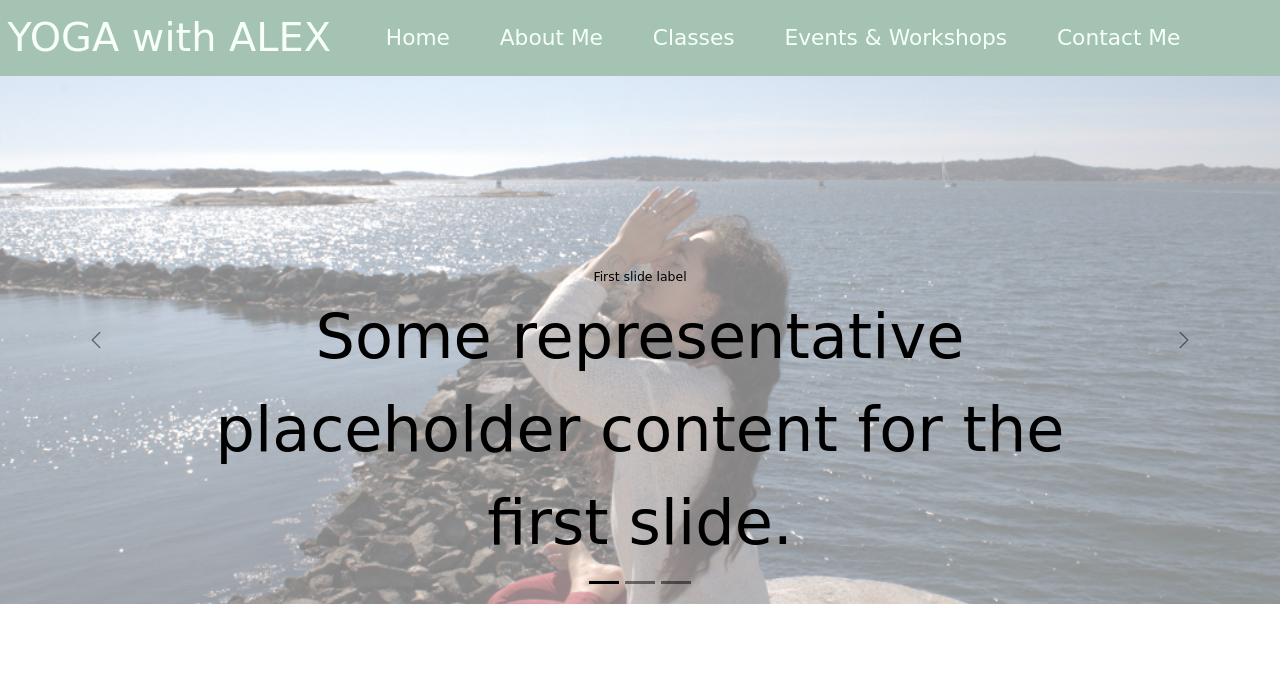
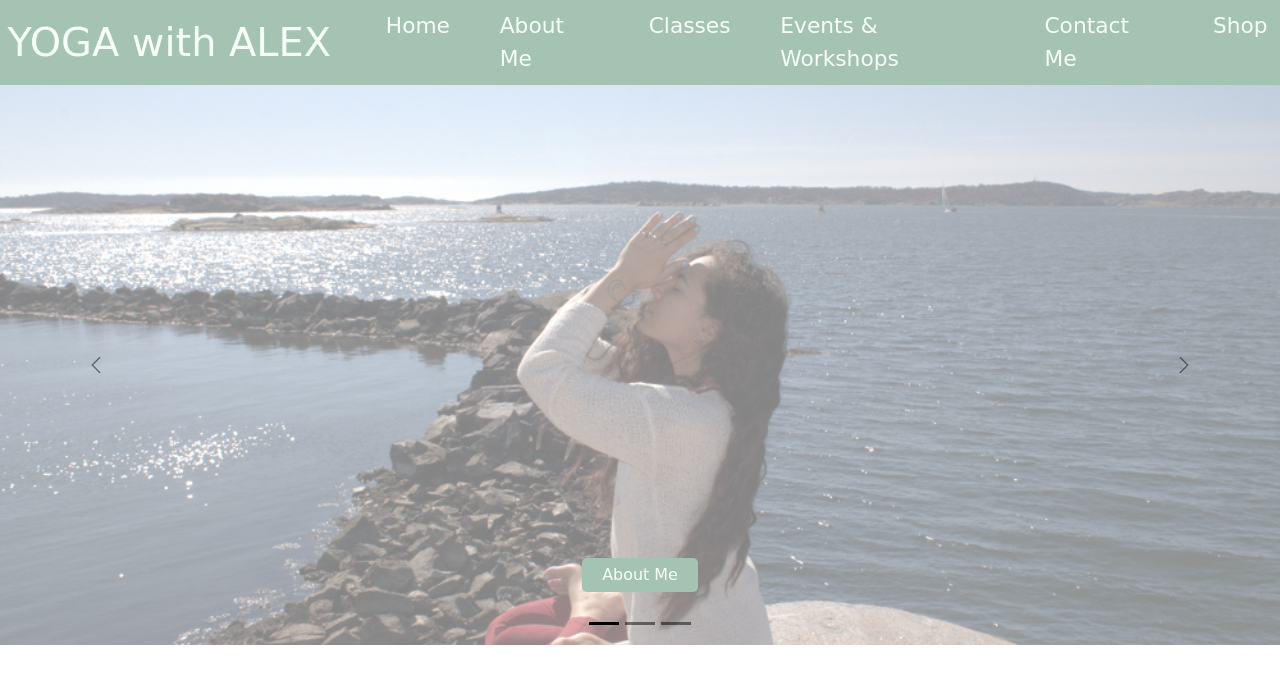
Before and after one commit to TotallySly/yoga-with-alex--html-css-bootstrap-js, a plain HTML site: page index.html in a window 1280 px wide. Drawn offline with nearby package versions, Linux system fonts and the light colour scheme; a web font is replaced by a local one.

Commit message:
Add button to carousel for ABOUT ME

```diff
--- a/index.html
+++ b/index.html
@@ -36,6 +36,9 @@
                         <li class="nav-item">
                             <a class="nav-link" href="#">Contact Me</a>
                         </li>
+                        <li class="nav-item">
+                            <a class="nav-link" href="#">Shop</a>
+                        </li>
                     </ul>
                 </div>
             </div>
@@ -52,8 +55,7 @@
                     <div class="carousel-item active" data-bs-interval="10000">
                         <div class="d-block w-100 image carousel-bk-image-one"></div>
                         <div class="carousel-caption d-md-block">
-                            <h5>First slide label</h5>
-                            <p>Some representative placeholder content for the first slide.</p>
+                            <button type="button" class="button">About Me</button>
                         </div>
                     </div>
                     <div class="carousel-item" data-bs-interval="2000">
--- a/style.css
+++ b/style.css
@@ -83,7 +83,7 @@ body {
 }
 
 .image {
-    height: 66vh;
+    height: 70vh;
     background-position: center;
     background-repeat: no-repeat;
     background-size: cover;
@@ -93,3 +93,16 @@ body {
 .carousel-caption {
     font-size: 10rem;
 }
+
+.button {
+    font-size: 1.6rem;
+    color: var(--mintcream);
+    background-color: var(--cambridgeblue);
+    padding: 0.5rem 2rem;
+    border: none;
+    border-radius: 5px;
+}
+
+.button:hover {
+    background: var(--lightcyan);
+}
```
